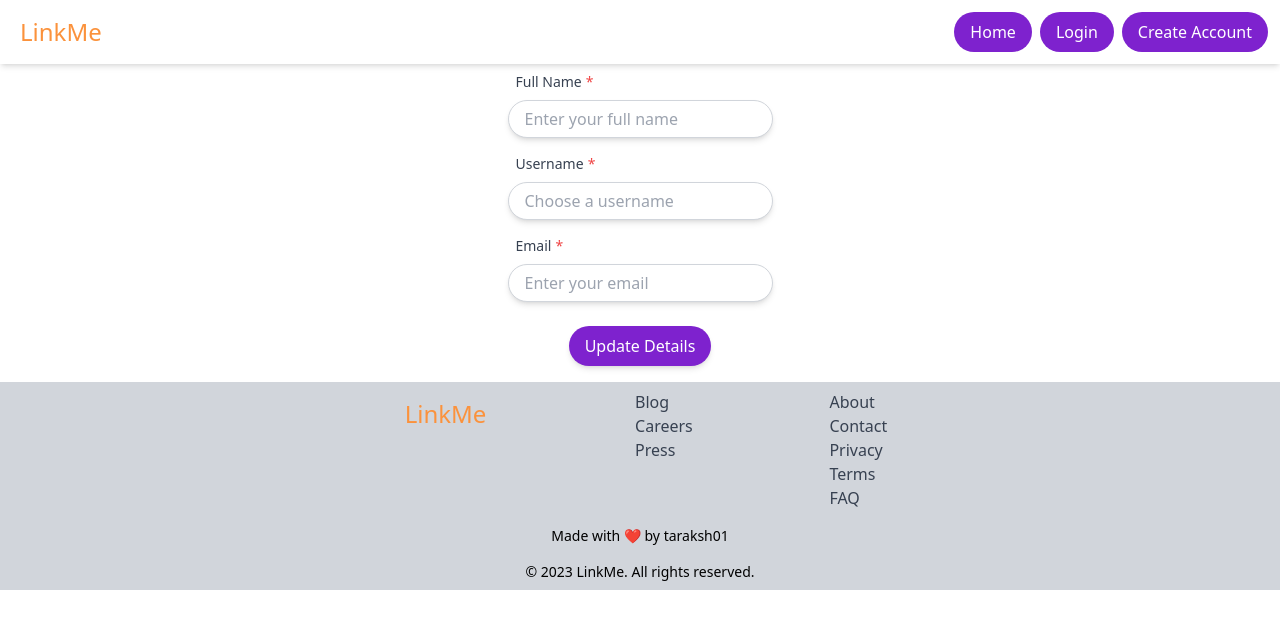
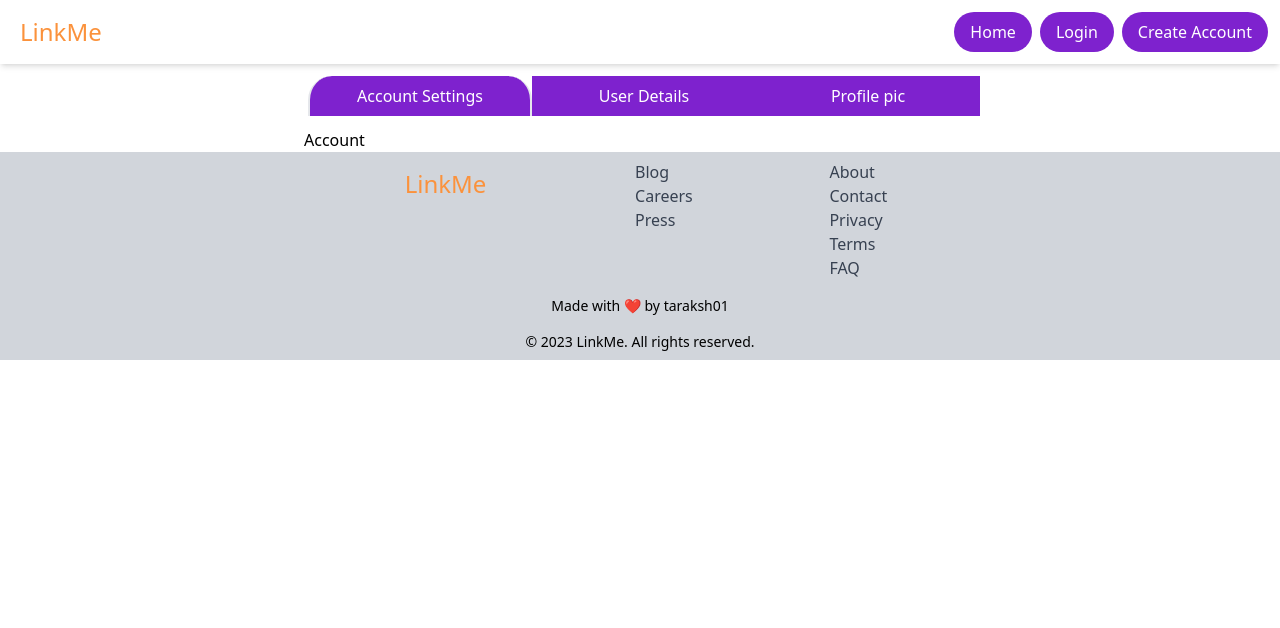
Before and after one commit to taraksh01/linkMe, a React (Vite) app: page /account/setting in a window 1280 px wide. Shown: the top 628 px of the page. Built offline with nearby package versions, Linux system fonts and the light colour scheme.

Commit message:
Added horinzontal tab

```diff
--- a/src/pages/AccountSettings.js
+++ b/src/pages/AccountSettings.js
@@ -4,6 +4,7 @@ import userService from "../appwrite/userConfig";
 import { useForm } from "react-hook-form";
 import Input from "../components/Input";
 import Button from "../components/Button";
+import { Link } from "react-router-dom";
 
 const AccountSettings = () => {
   const {
@@ -14,26 +15,69 @@ const AccountSettings = () => {
   const user = useSelector((state) => state?.authSlice?.user);
   const [userDetails, setUserDetails] = useState({});
   const [message, setMessage] = useState(null);
+  const [tab, setTab] = useState("Account");
 
   useEffect(() => {
     userService.getUser({ userId: user?.$id }).then((res) => {
       setUserDetails(res);
     });
-  }, [user]);
+  }, [userDetails]);
 
-  const updateAccount = async (data) => {
-    const updatedAccount = await userService.updateUser({
+  const updateDetails = async (data) => {
+    const updatedDetails = await userService.updateUser({
       userId: user?.$id,
       ...data,
     });
-    setUserDetails(updatedAccount);
+    setUserDetails(updatedDetails);
   };
 
   return (
     <div className="max-w-2xl mx-auto">
+      <div className="w-full flex my-2">
+        <Link className="w-full">
+          <Button
+            className={`${
+              tab === "Account"
+                ? "bg-purple-700 rounded-t-3xl border-x-2"
+                : "bg-purple-500"
+            } rounded-none w-full m-0 transition-all duration-300 hover:bg-purple-700`}
+            onClick={() => setTab("Account")}
+          >
+            Account Settings
+          </Button>
+        </Link>
+        <Link className="w-full">
+          <Button
+            className={`${
+              tab === "User Details"
+                ? "bg-purple-700 rounded-t-3xl border-x-2"
+                : "bg-purple-500"
+            } rounded-none w-full m-0 transition-all duration-300 hover:bg-purple-700`}
+            onClick={() => setTab("User Details")}
+          >
+            User Details
+          </Button>
+        </Link>
+        <Link className="w-full">
+          <Button
+            className={`${
+              tab === "Profile pic"
+                ? "bg-purple-700 rounded-t-3xl border-x-2"
+                : "bg-purple-500"
+            } rounded-none w-full m-0 transition-all duration-300 hover:bg-purple-700`}
+            onClick={() => setTab("Profile pic")}
+          >
+            Profile pic
+          </Button>
+        </Link>
+      </div>
+      <div className={`${tab === "Account" ? "flex" : "hidden"}`}>
+        <h1>Account</h1>
+      </div>
+      <div className={`flex ${tab === "User Details" ? "flex" : "hidden"}`}>
         <form
-        onSubmit={handleSubmit(updateAccount)}
-        className="flex flex-col justify-center items-center mx-auto"
+          onSubmit={handleSubmit(updateDetails)}
+          className="flex flex-col justify-center w-full items-center mx-auto"
         >
           <Input
             label="Full Name"
@@ -77,6 +121,17 @@ const AccountSettings = () => {
           </Button>
         </form>
       </div>
+      <div className={`${tab === "Profile pic" ? "flex" : "hidden"}`}>
+        <Input
+          label="Profile Pic"
+          type="file"
+          required={true}
+          error={errors?.fullName}
+          defaultValue={userDetails?.profilePic}
+          {...register("profilePic", { required: true })}
+        />
+      </div>
+    </div>
   );
 };
 
```
Lines whose indentation alone changed are shown as unchanged.
